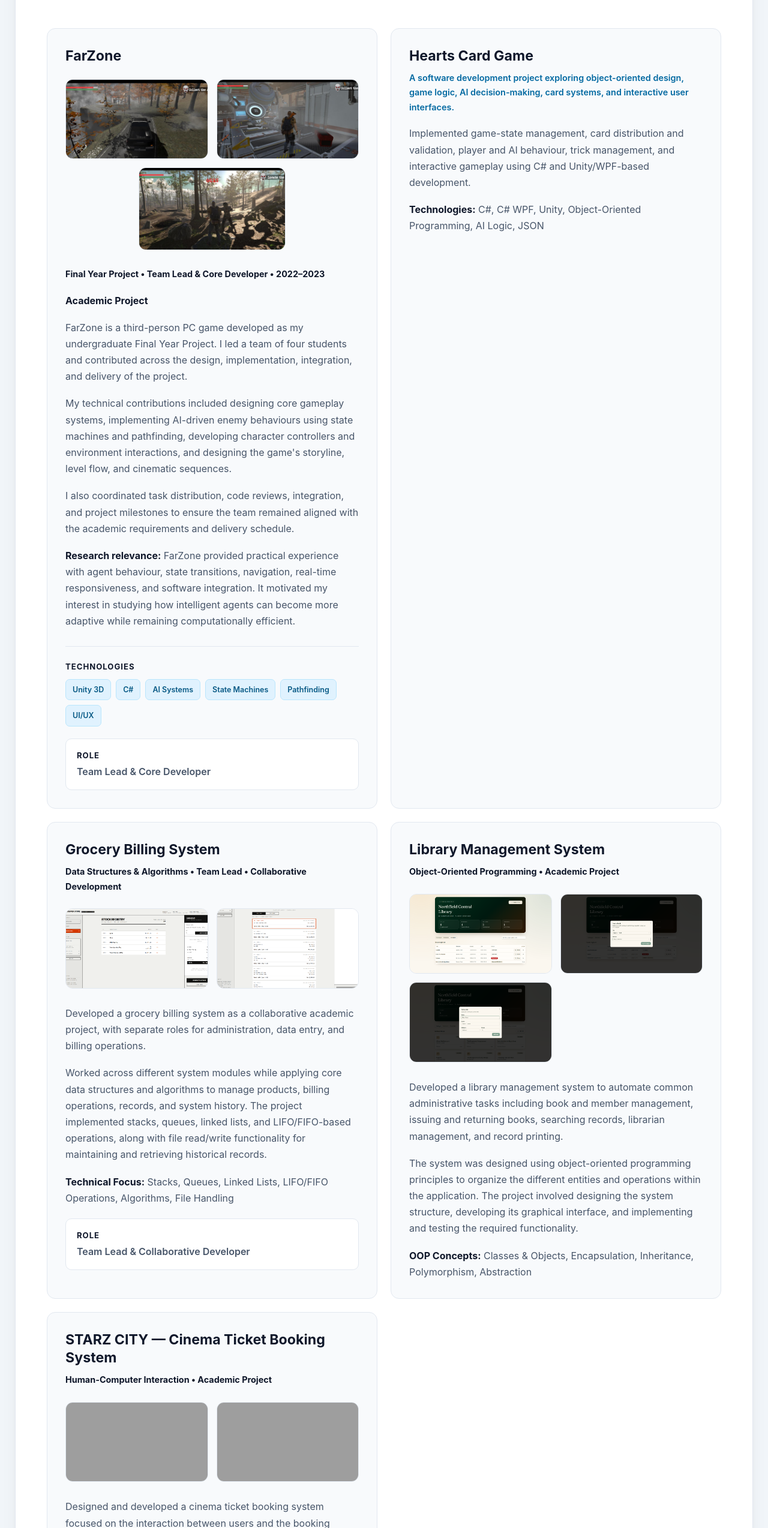
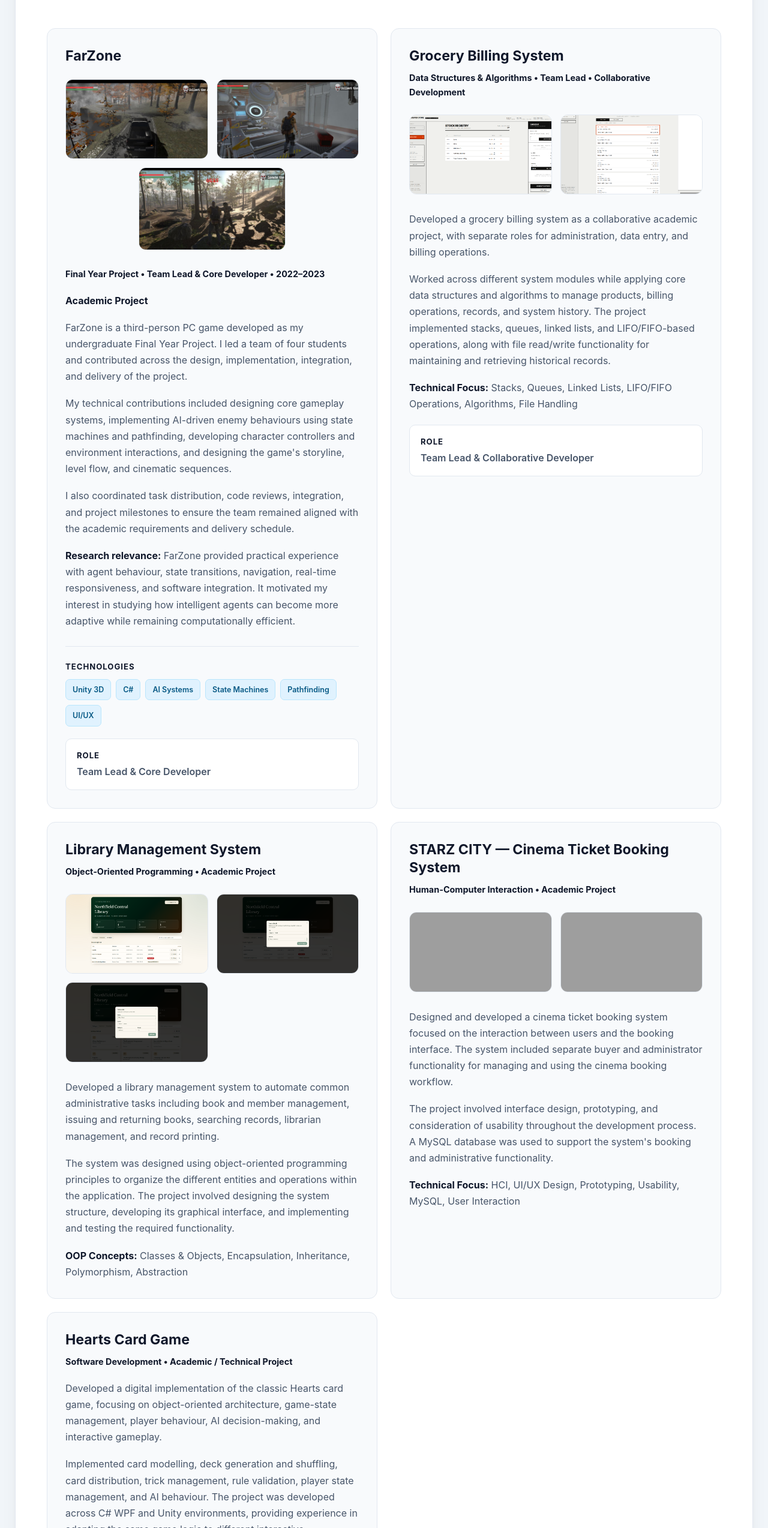
Before and after one commit to mehwishasghar-work/mehwishasghar.github.io, a plain HTML site: page index.html in a window 1280 px wide. Shown: the part 2016-4563 px from the top of the page at 60% size. Drawn offline with Linux system fonts and the light colour scheme; grey boxes are pictures that could not be loaded.

Commit message:
Update index.html

```diff
--- a/index.html
+++ b/index.html
@@ -34,22 +34,30 @@
         </p>
 
         <div class="hero-links">
-            <a href="#projects">View My Work</a>
+
+            <a href="#projects">
+                View My Work
+            </a>
 
             <a href="#published-work">
                 Published Contributions
             </a>
 
-            <a href="Mehwish_Asghar_CV.pdf" target="_blank">
+            <a
+                href="Mehwish_Asghar_CV.pdf"
+                target="_blank"
+            >
                 View CV
             </a>
 
             <a href="#contact">
                 Get in Touch
             </a>
+
         </div>
 
         <nav>
+
             <a href="#about">About</a>
             <a href="#research">Research</a>
             <a href="#projects">Projects</a>
@@ -57,6 +65,7 @@
             <a href="#experience">Experience</a>
             <a href="#skills">Skills</a>
             <a href="#contact">Contact</a>
+
         </nav>
 
     </header>
@@ -165,6 +174,7 @@
                 rigorous problem solving.
             </p>
 
+
             <div class="research-focus">
 
                 <span>Adaptive AI Agents</span>
@@ -188,9 +198,11 @@
             <h2>Academic & Technical Projects</h2>
 
 
-            <!-- FARZONE -->
+            <!-- ============================
+                 FARZONE
+            ============================= -->
 
-            <article>
+            <article class="project-farzone">
 
                 <h3>FarZone</h3>
 
@@ -287,33 +299,9 @@
             </article>
 
 
-            <!-- HEARTS -->
-
-            <article>
-
-                <h3>Hearts Card Game</h3>
-
-                <p>
-                    A software development project exploring object-oriented design,
-                    game logic, AI decision-making, card systems, and interactive
-                    user interfaces.
-                </p>
-
-                <p>
-                    Implemented game-state management, card distribution and
-                    validation, player and AI behaviour, trick management, and
-                    interactive gameplay using C# and Unity/WPF-based development.
-                </p>
-
-                <p>
-                    <strong>Technologies:</strong>
-                    C#, C# WPF, Unity, Object-Oriented Programming, AI Logic, JSON
-                </p>
-
-            </article>
-
-
-            <!-- GROCERY BILLING -->
+            <!-- ============================
+                 GROCERY BILLING
+            ============================= -->
 
             <article>
 
@@ -373,7 +361,9 @@
             </article>
 
 
-            <!-- LIBRARY -->
+            <!-- ============================
+                 LIBRARY
+            ============================= -->
 
             <article>
 
@@ -428,9 +418,11 @@
             </article>
 
 
-            <!-- STARZ CITY -->
+            <!-- ============================
+                 STARZ CITY
+            ============================= -->
 
-            <article>
+            <article class="project-starz">
 
                 <h3>STARZ CITY — Cinema Ticket Booking System</h3>
 
@@ -472,6 +464,52 @@
                     <strong>Technical Focus:</strong>
                     HCI, UI/UX Design, Prototyping, Usability,
                     MySQL, User Interaction
+                </p>
+
+            </article>
+
+
+            <!-- ============================
+                 HEARTS
+            ============================= -->
+
+            <article class="project-hearts">
+
+                <h3>Hearts Card Game</h3>
+
+                <p>
+                    <strong>
+                        Software Development • Academic / Technical Project
+                    </strong>
+                </p>
+
+                <p>
+                    Developed a digital implementation of the classic Hearts card
+                    game, focusing on object-oriented architecture, game-state
+                    management, player behaviour, AI decision-making, and
+                    interactive gameplay.
+                </p>
+
+                <p>
+                    Implemented card modelling, deck generation and shuffling,
+                    card distribution, trick management, rule validation, player
+                    state management, and AI behaviour. The project was developed
+                    across C# WPF and Unity environments, providing experience in
+                    adapting the same game logic to different interactive
+                    architectures.
+                </p>
+
+                <p>
+                    The AI logic included decision-making around card selection,
+                    trick behaviour, and avoiding undesirable card plays where
+                    possible. The project also involved JSON-based data storage
+                    and interactive card-selection and presentation systems.
+                </p>
+
+                <p>
+                    <strong>Technical Focus:</strong>
+                    C#, C# WPF, Unity, Object-Oriented Programming,
+                    AI Logic, Game State Management, JSON
                 </p>
 
             </article>
@@ -764,8 +802,6 @@
             <h2>Experience</h2>
 
 
-            <!-- CONNECT TECHNOLOGIES -->
-
             <article>
 
                 <h3>Unity 3D Developer — Connect Technologies</h3>
@@ -791,8 +827,6 @@
             </article>
 
 
-            <!-- FREELANCE / INDIE -->
-
             <article>
 
                 <h3>Unity 3D Game Developer — Freelance / Indie</h3>
@@ -816,8 +850,6 @@
 
             </article>
 
-
-            <!-- GIFT UNIVERSITY -->
 
             <article>
 
@@ -863,9 +895,6 @@
 
             <div class="skills-grid">
 
-
-                <!-- PROGRAMMING -->
-
                 <div class="skill-group">
 
                     <h3>Programming</h3>
@@ -883,8 +912,6 @@
 
                 </div>
 
-
-                <!-- DEVELOPMENT -->
 
                 <div class="skill-group">
 
@@ -904,8 +931,6 @@
                 </div>
 
 
-                <!-- TOOLS -->
-
                 <div class="skill-group">
 
                     <h3>Tools & Platforms</h3>
@@ -923,8 +948,6 @@
 
                 </div>
 
-
-                <!-- DATA -->
 
                 <div class="skill-group">
 
@@ -1100,7 +1123,7 @@
 
         lightbox.addEventListener(
             "click",
-            (event) => {
+            event => {
 
                 if (event.target === lightbox) {
                     closeLightbox();
@@ -1112,7 +1135,7 @@
 
         document.addEventListener(
             "keydown",
-            (event) => {
+            event => {
 
                 if (
                     event.key === "Escape" &&
```
